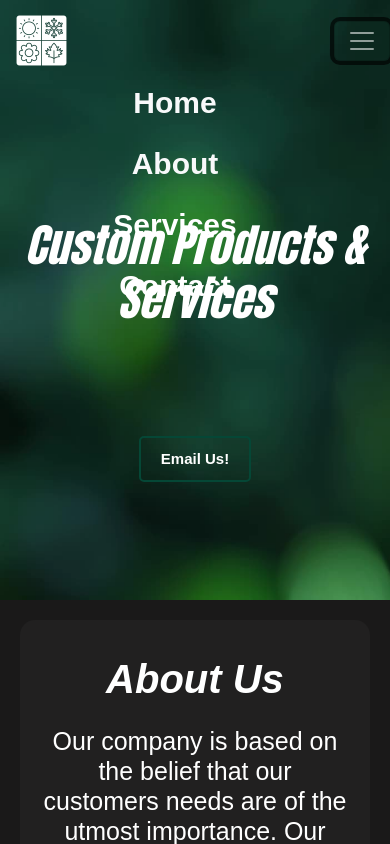
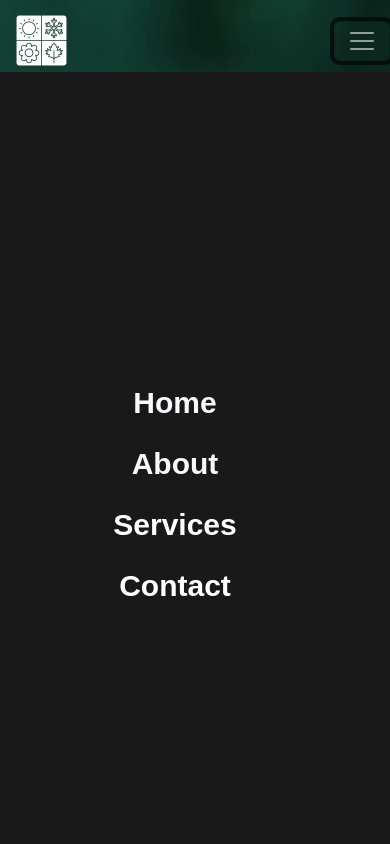
Before and after one commit to MikeAtwood/custom-products, a React (Vite) app: page /services in a window 390 px wide. Both pictures are taken after a click on the button 362 px from the left and 40 px from the top of the page. Shown: the top 844 px of the page. Built offline with nearby package versions, Linux system fonts and the light colour scheme.

Commit message:
adjusted nav link bg color

```diff
--- a/src/App.css
+++ b/src/App.css
@@ -365,6 +365,7 @@ nav.navbar {
   .navbar {
     position: relative;
     font-size: 30px;
+    background-color: #1a1919;
   }
   .navbar.scrolled {
     background-color: #1a1919 !important;
@@ -377,6 +378,11 @@ nav.navbar {
   }
   .custom-icon {
     color: #fff;
+  }
+  .navbar .mx-auto {
+    position: relative;
+    background-color: #1a1919;
+    height: 100vh;
   }
 
   .hero-container {
@@ -443,6 +449,10 @@ nav.navbar {
   .services .carousel-img {
     display: none;
   }
+
+  .text-container ul {
+    display: contents;
+  }
   /*--------------------------------------------------------- CONTACT ---------------------------------------------------------*/
   .contact {
     display: contents;
--- a/src/components/Navbar.jsx
+++ b/src/components/Navbar.jsx
@@ -6,8 +6,9 @@ import 'bootstrap/dist/css/bootstrap.min.css';
 // import { BrowserRouter as Router } from 'react-router-dom';
 
 const NavBar = () => {
-  const [setActiveLink] = useState("home")
+  const [activeLink, setActiveLink] = useState("home")
     const [scrolled, setScrolled] = useState(false)
+    const [isDropdownClicked, setIsDropdownClicked] = useState(false)
 
     useEffect(() => {
         const onScroll = () => {
@@ -27,22 +28,26 @@ const NavBar = () => {
 
     const onUpdateActiveLink = (value) => {
       setActiveLink(value);
-  }
+    }
+
+    const onDropdownClick = () => {
+      setIsDropdownClicked(!isDropdownClicked)
+    }
+
   return (
     // <Router>
       <Navbar expand="lg" className={scrolled ? "scrolled": ""}>
         <Container className="navbar container-fluid">
           <Navbar.Brand href="#home" className="d-flex align-items-center">
             <img src={Logo} alt="Logo" className="mr-2" />
-            {/* <h1 className="m-2">CUSTOM PRODUCTS</h1> */}
           </Navbar.Brand>
-          <Navbar.Toggle aria-controls="basic-navbar-nav">
-              <span className="navbar-toggler-icon navbar-dark"></span>
+          <Navbar.Toggle aria-controls="basic-navbar-nav" onClick={onDropdownClick}>
+              <span className={`navbar-toggler-icon navbar-dark ${isDropdownClicked ? 'clicked' : ''}`}></span>
           </Navbar.Toggle>
           <Navbar.Collapse id="basic-navbar-nav">
           <Nav className="mx-auto">
-            <Nav.Link href="#home" className={"text-light"} onClick={() => onUpdateActiveLink("home")}>Home</Nav.Link>
-            <Nav.Link href="#about" className={"text-light"} onClick={() => onUpdateActiveLink("about")}>About</Nav.Link>
+            <Nav.Link href="#home" className={`text-light ${activeLink === 'home' ? 'active' : ''}`} onClick={() => onUpdateActiveLink("home")}>Home</Nav.Link>
+            <Nav.Link href="#about" className={`text-light ${activeLink === 'about' ? 'active' : ''}`} onClick={() => onUpdateActiveLink("about")}>About</Nav.Link>
             <Nav.Link href="#services" className={"text-white"} onClick={() => onUpdateActiveLink("services")}>Services</Nav.Link>
             <Nav.Link href="#contact" className={"text-white"} onClick={() => onUpdateActiveLink("contact")}>Contact</Nav.Link>
           </Nav>
```
